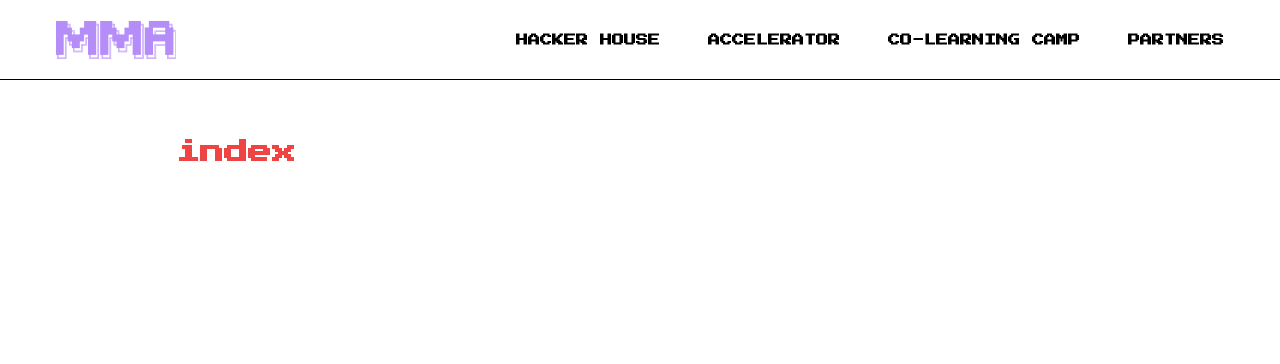
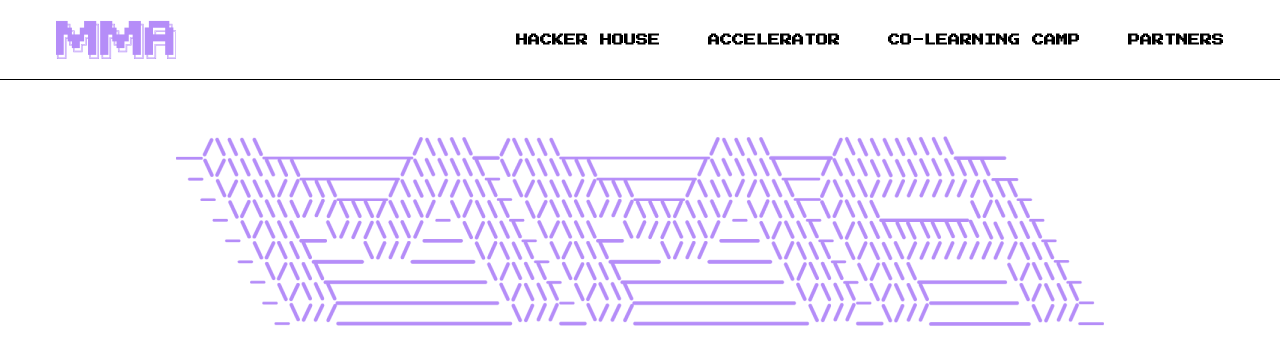
Before and after one commit to NonceGeek/Indiehacker-Accelerator-Homepage, a Next.js app: page / in a window 1280 px wide. Shown: the top 364 px of the page. Built offline with nearby package versions, Linux system fonts and the light colour scheme.

Commit message:
feat: 首页最上方显示 ASCII 图片

```diff
--- a/src/pages/index.tsx
+++ b/src/pages/index.tsx
@@ -1,9 +1,18 @@
 import Layout from "@/components/layout";
+import Image from "next/image";
+
+import Banner from '../../public/images/index-banner.png';
 
 export default function index() {
   return (
     <Layout>
-      <div className="font-ps2p text-2xl font-bold text-red-500">index</div>
+      <div className="banner w-full">
+        <Image
+          className="object-cover"
+          src={Banner}
+          alt="Banner"
+        />
+      </div>
     </Layout>
   );
 }
```
Also changed, not shown: public/images/index-banner.png (added).
